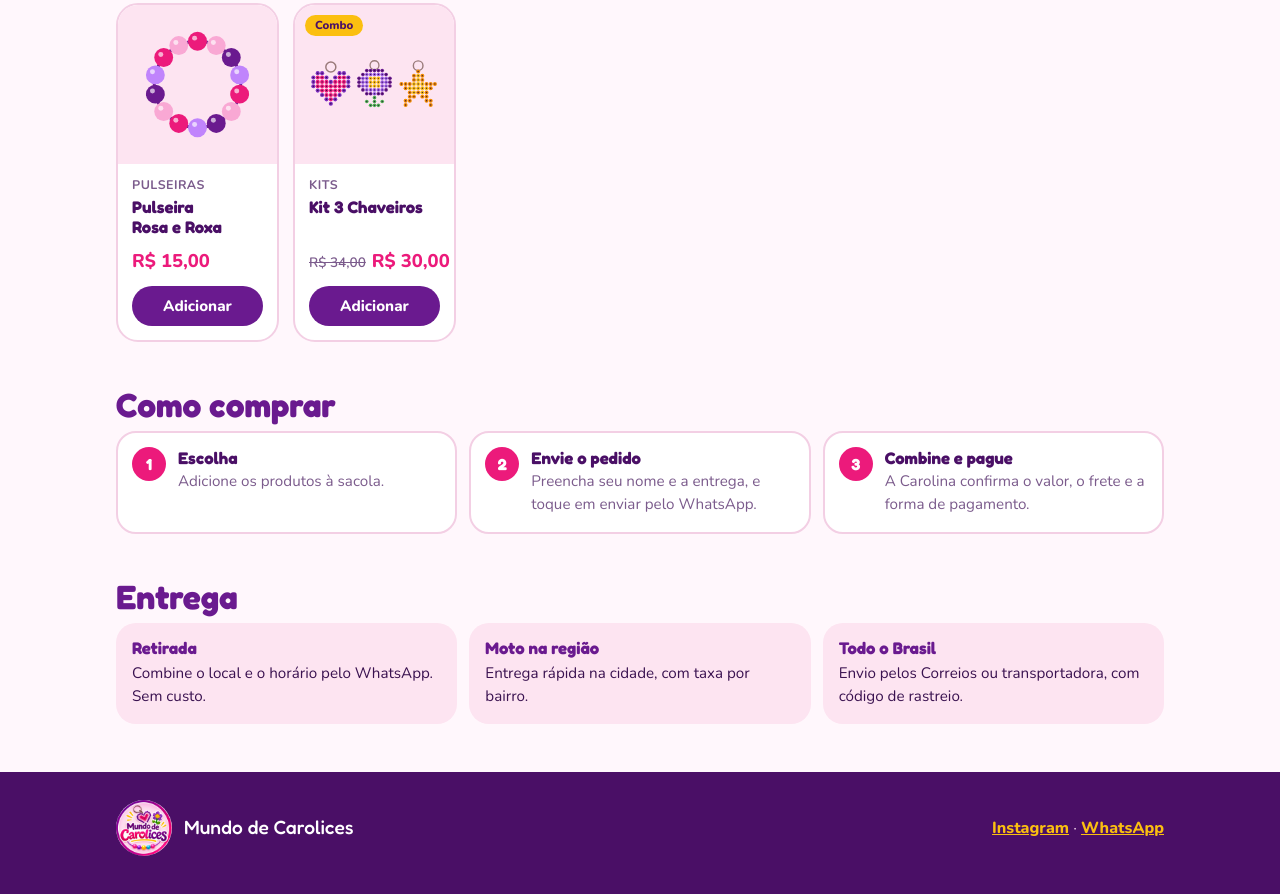
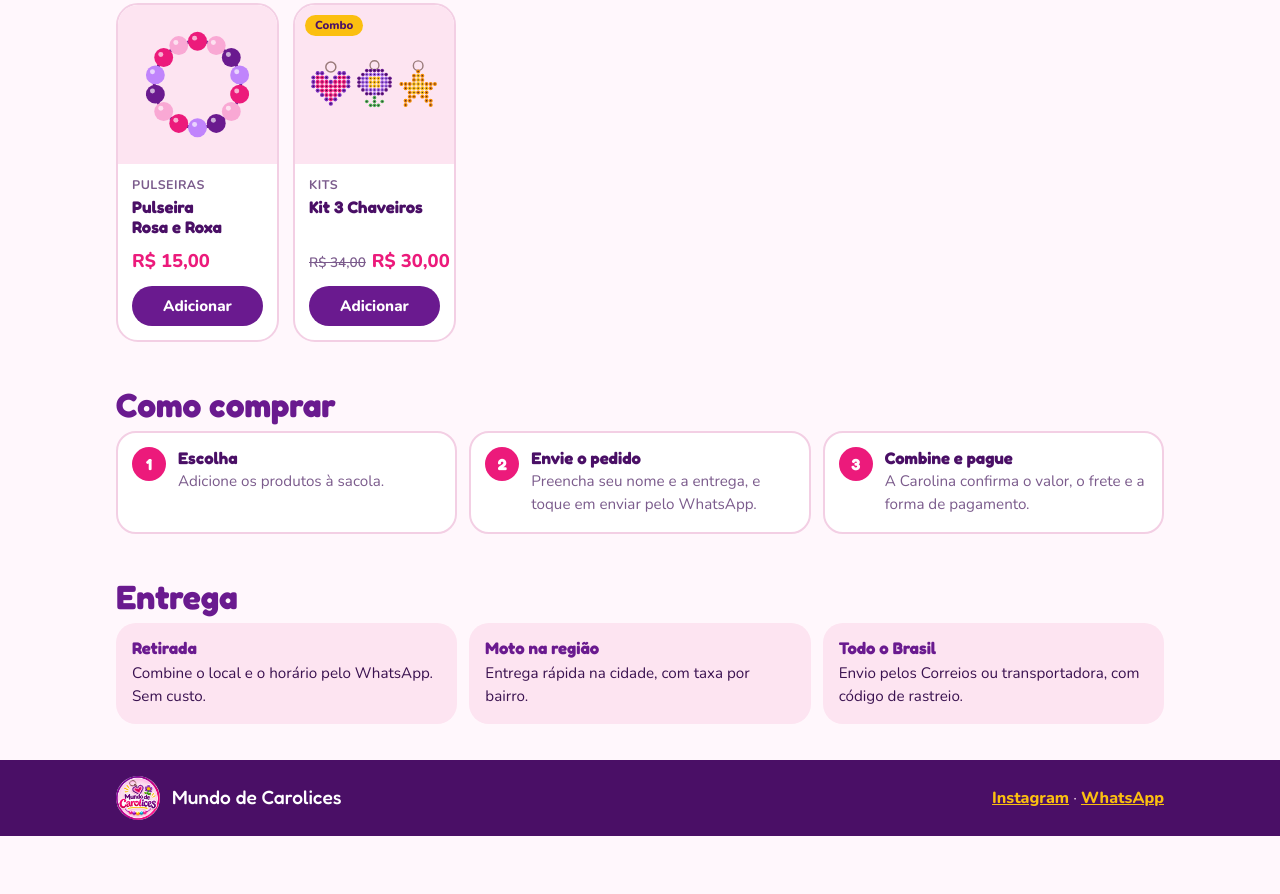
Before and after one commit to rjfelizardo/Mundo-Carolices-, a plain HTML site: page index.html in a window 1280 px wide. Shown: the part 921-1815 px from the top of the page. After the commit the page ends 1757 px from the top, so only its background shows below. Drawn offline with nearby package versions, Linux system fonts and the light colour scheme.

Commit message:
Reduz altura do rodapé
Co-Authored-By: Claude Sonnet 5.5 <noreply@anthropic.com>
Claude-Session: https://claude.ai/code/session_018yaUjqUxk5hpWFpWw2DBUm

```diff
--- a/index.html
+++ b/index.html
@@ -126,10 +126,10 @@ section { padding: 36px 0 8px; }
 .ship h3 { font-size: 1.05rem; color: var(--purple); margin-bottom: 4px; }
 .ship p { margin: 0; color: var(--ink); font-size: .95rem; }
 
-footer { margin-top: 40px; background: var(--purple-deep); color: #f6d9ee; padding: 28px 0 90px; }
+footer { margin-top: 28px; background: var(--purple-deep); color: #f6d9ee; padding: 16px 0; }
 footer .wrap { display: flex; flex-wrap: wrap; gap: 16px; align-items: center; justify-content: space-between; }
 footer a { color: var(--yellow); font-weight: 800; }
-footer img { width: 56px; height: 56px; border-radius: 50%; }
+footer img { width: 44px; height: 44px; border-radius: 50%; }
 .foot-brand { display: flex; align-items: center; gap: 12px; font-family: var(--font-display); font-size: 1.2rem; color: #fff; }
 
 /* Sacola */
```
